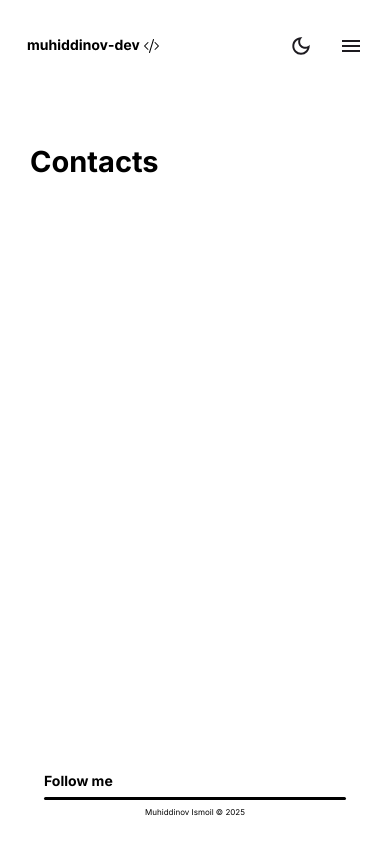
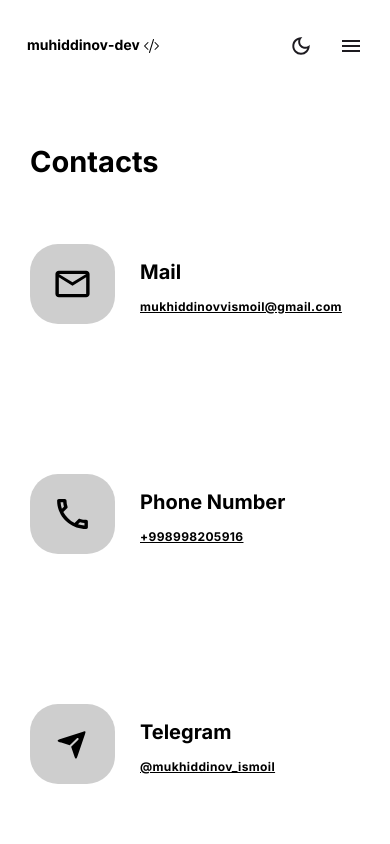
Before and after one commit to muhiddinovismoil/portfolio-app, a Next.js app: page /contacts in a window 390 px wide. Shown: the top 844 px of the page. Built offline with nearby package versions, Linux system fonts and the light colour scheme.

Commit message:
contact page mobile version successfully finished and static data also updated with type

```diff
--- a/src/app/contacts/page.tsx
+++ b/src/app/contacts/page.tsx
@@ -1,14 +1,30 @@
 import React from "react";
+import { ContactsData } from "@/data";
+import { ContactsUi } from "@/components";
 
 const Contacts = () => {
     return (
         <>
-            <section className="pt-[150px]">
+            <section className="pt-[150px] pb-[200px]">
                 <div className="container">
                     <div className="pl-[30px]">
                         <h2 className="text-[29px] font-bold leading-[83%]">
                             Contacts
                         </h2>
+                        <div className="flex flex-col pt-[70px] gap-[150px]">
+                            {ContactsData.map((item) => (
+                                <ContactsUi
+                                    id={item.id}
+                                    key={item.id}
+                                    link={item.link}
+                                    title={item.title}
+                                    iconView={item.iconView}
+                                    iconContact={item.iconContact}
+                                    iconViewDark={item.iconViewDark}
+                                    iconContactDark={item.iconContactDark}
+                                />
+                            ))}
+                        </div>
                     </div>
                 </div>
             </section>
--- /dev/null
+++ b/src/components/ui/contact.tsx
@@ -0,0 +1,48 @@
+import React from "react";
+import Link from "next/link";
+import { CustomIcon } from "./icon-dark-light";
+import { ContactI } from "@/data";
+
+export const ContactsUi = ({
+    iconContact,
+    iconContactDark,
+    iconView,
+    iconViewDark,
+    id,
+    link,
+    title,
+}: ContactI) => {
+    return (
+        <div className="flex items-center gap-[10px] min-[375px]:gap-[25px]">
+            <div className="bg-[#cecece] dark:bg-[#404040] w-[65px] h-[60px] min-[375px]:w-[85px] min-[375px]:h-[80px] rounded-[28px] flex items-center justify-center">
+                <CustomIcon
+                    iconDark={iconContactDark}
+                    iconLight={iconContact}
+                    h={40}
+                    w={41}
+                />
+            </div>
+            <div className="flex flex-col gap-[20px]">
+                <h3 className="text-[20px] font-bold leading-[120%]">
+                    {title}
+                </h3>
+                <Link
+                    className="underline leading-[42%] text-[10px] min-[375px]:text-[12px] tracking-[0.03em] font-bold"
+                    href={link}
+                >
+                    {!link.includes("https://t.me")
+                        ? link?.split(":")[1]
+                        : "@" + link.split("https://t.me/")[1]}
+                </Link>
+            </div>
+            <div className="hidden">
+                <CustomIcon
+                    iconDark={iconViewDark}
+                    iconLight={iconView}
+                    w={34}
+                    h={34}
+                />
+            </div>
+        </div>
+    );
+};
--- a/src/components/ui/index.ts
+++ b/src/components/ui/index.ts
@@ -1,3 +1,4 @@
 export * from "./button";
 export * from "./icon-dark-light";
 export * from "./stack-techno";
+export * from "./contact";
```
